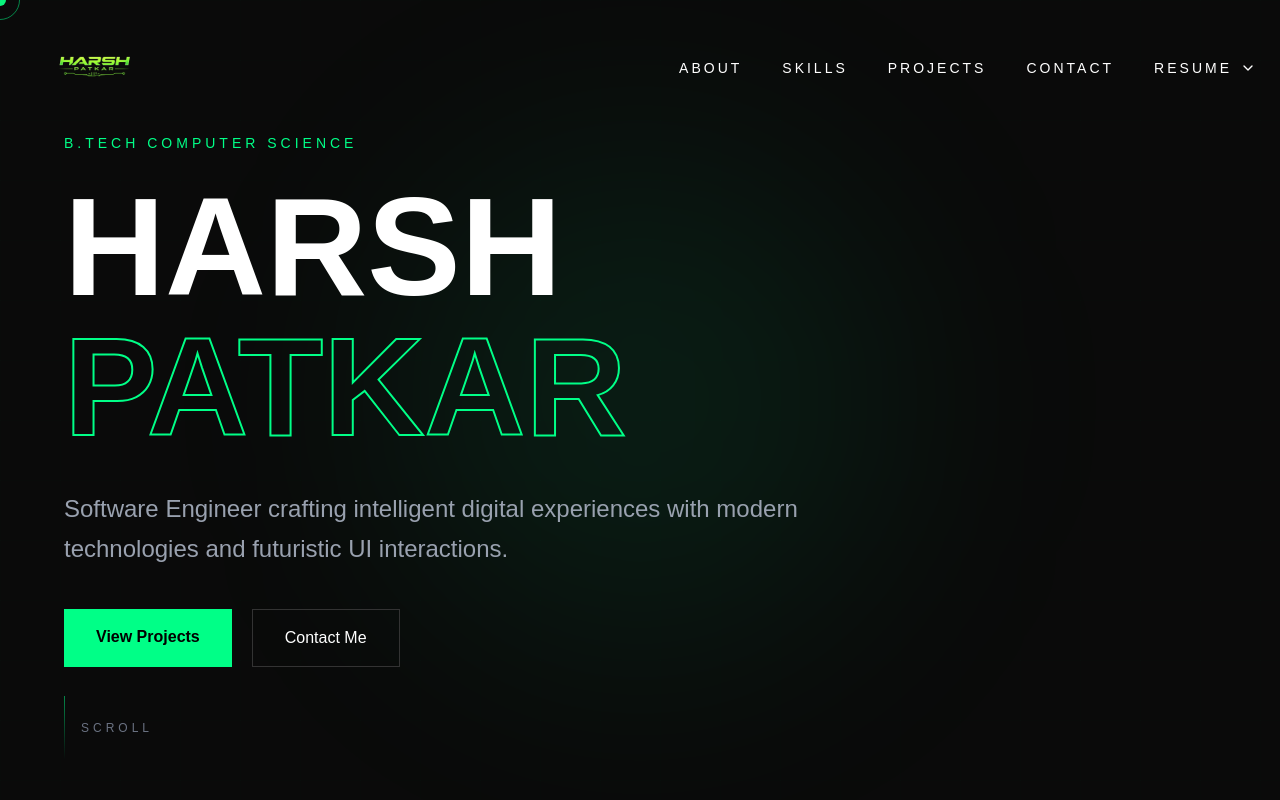
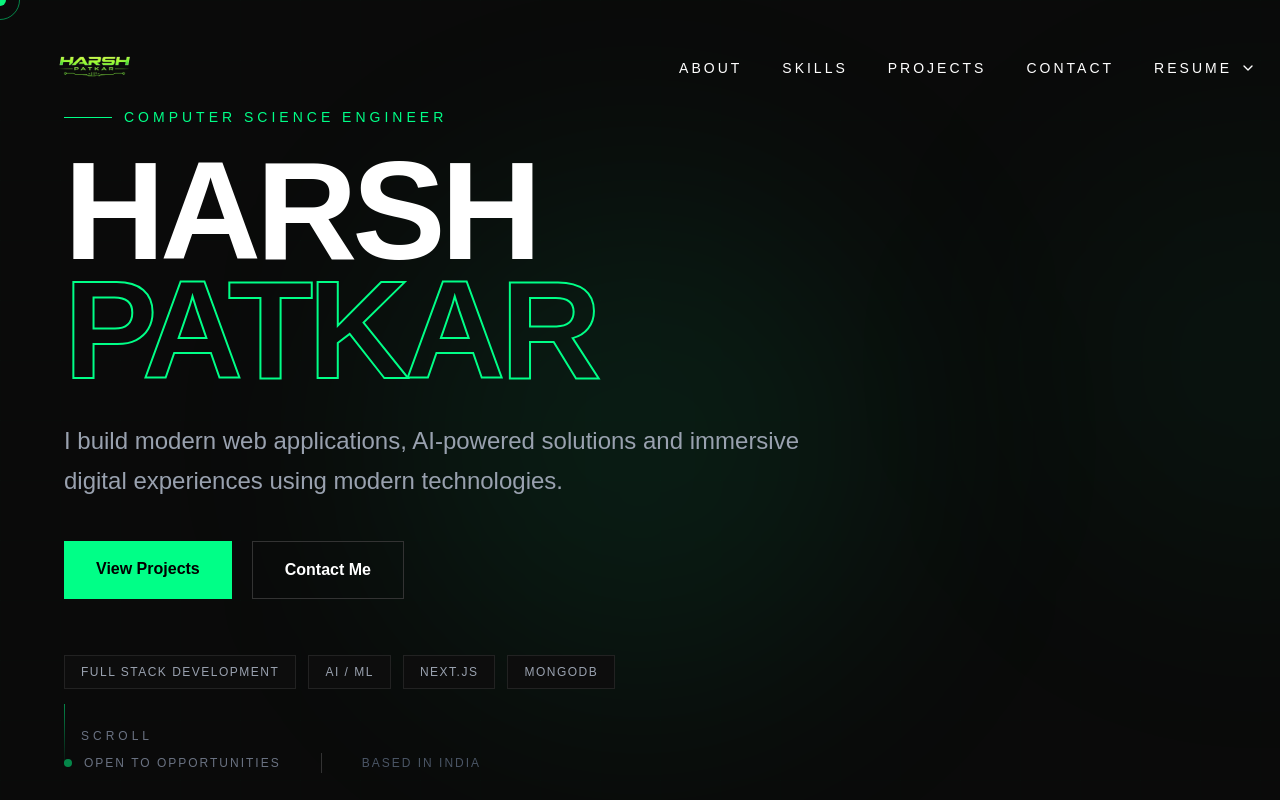
Before and after one commit to harshpatkar92/MyPortfolio, a Next.js app: page / in a window 1280 px wide. Shown: the top 800 px of the page. Built offline with nearby package versions, Linux system fonts and the light colour scheme.

Commit message:
Refactor Hero component layout and styles
Updated the Hero component for improved layout and styling.

```diff
--- a/components/Hero.js
+++ b/components/Hero.js
@@ -4,11 +4,9 @@ import { useEffect, useRef } from "react";
 import gsap from "gsap";
 
 export default function Hero() {
-
   const heroRef = useRef(null);
 
   useEffect(() => {
-
     gsap.fromTo(
       heroRef.current,
       {
@@ -22,18 +20,17 @@ export default function Hero() {
         ease: "power4.out",
       }
     );
-
   }, []);
 
   return (
     <section
       ref={heroRef}
       id="hero"
-      className="min-h-screen flex items-center justify-center px-6 md:px-16 relative overflow-hidden bg-[#0a0a0a]"
+      className="min-h-screen flex items-center justify-center px-5 sm:px-6 md:px-16 relative overflow-hidden bg-[#0a0a0a] pt-24 md:pt-20"
     >
-
+      {/* Grid Background */}
       <div
-        className="absolute inset-0 opacity-[0.05]"
+        className="absolute inset-0 opacity-[0.05] pointer-events-none"
         style={{
           backgroundImage:
             "linear-gradient(#00ff8720 1px, transparent 1px), linear-gradient(90deg,#00ff8720 1px, transparent 1px)",
@@ -41,54 +38,128 @@ export default function Hero() {
         }}
       />
 
-      <div className="glow"></div>
+      {/* Main Glow */}
+      <div className="glow pointer-events-none" />
 
-      <div className="relative z-10 max-w-6xl w-full">
+      {/* Extra Ambient Glow */}
+      <div className="absolute right-[-180px] top-[20%] w-[400px] h-[400px] bg-[#00ff87]/5 blur-[130px] rounded-full pointer-events-none" />
 
-        <p className="text-[#00ff87] uppercase tracking-[4px] mb-6 text-sm">
-          B.Tech Computer Science
+      <div className="relative z-10 max-w-7xl w-full">
+        {/* Top Label */}
+        <div className="flex items-center gap-3 mb-6">
+          <span className="w-8 sm:w-12 h-[1px] bg-[#00ff87]" />
+
+          <p className="text-[#00ff87] uppercase tracking-[3px] sm:tracking-[4px] text-xs sm:text-sm">
+            Computer Science Engineer
+          </p>
+        </div>
+
+        {/* Main Heading */}
+        <h1 className="text-[15vw] sm:text-7xl md:text-[120px] lg:text-[140px] font-black leading-[0.85] tracking-[-4px] sm:tracking-[-5px] mb-8">
+          HARSH
+          <br />
+          <span className="stroke-text">PATKAR</span>
+        </h1>
+
+        {/* Description */}
+        <p className="text-gray-400 text-base sm:text-lg md:text-2xl max-w-3xl leading-7 sm:leading-8 md:leading-10 mb-10">
+          I build modern web applications, AI-powered solutions and
+          immersive digital experiences using modern technologies.
         </p>
 
-        <h1 className="text-6xl md:text-[140px] font-black leading-none mb-8">
-          HARSH
-          <br />
-          <span className="stroke-text">
-            PATKAR
-          </span>
-        </h1>
-
-        <p className="text-gray-400 text-lg md:text-2xl max-w-3xl leading-10 mb-10">
-          Software Engineer crafting intelligent digital experiences with modern technologies and futuristic UI interactions.
-        </p>
-
-        <div className="flex gap-5 flex-wrap">
-
+        {/* Buttons */}
+        <div className="flex gap-3 sm:gap-5 flex-wrap">
           <a
             href="#projects"
-            className="px-8 py-4 bg-[#00ff87] text-black font-bold hover:scale-105 transition"
+            className="
+              px-6 sm:px-8
+              py-3.5 sm:py-4
+              bg-[#00ff87]
+              text-black
+              font-bold
+              text-sm sm:text-base
+              hover:scale-105
+              transition-transform
+              duration-300
+            "
           >
             View Projects
           </a>
 
           <a
             href="#contact"
-            className="px-8 py-4 border border-[#333] hover:border-[#00ff87] hover:text-[#00ff87] transition"
+            className="
+              px-6 sm:px-8
+              py-3.5 sm:py-4
+              border border-[#333]
+              text-white
+              font-bold
+              text-sm sm:text-base
+              hover:border-[#00ff87]
+              hover:text-[#00ff87]
+              transition-all
+              duration-300
+            "
           >
             Contact Me
           </a>
-
         </div>
 
+        {/* Developer Tags */}
+        <div className="mt-12 sm:mt-14 flex flex-wrap gap-2.5 sm:gap-3">
+          {[
+            "Full Stack Development",
+            "AI / ML",
+            "Next.js",
+            "MongoDB",
+          ].map((item) => (
+            <span
+              key={item}
+              className="
+                px-3.5
+                sm:px-4
+                py-2
+                text-[10px]
+                sm:text-xs
+                uppercase
+                tracking-[1.5px]
+                text-gray-400
+                border
+                border-[#222]
+                bg-[#0d0d0d]
+                hover:border-[#00ff87]/40
+                hover:text-[#00ff87]
+                transition
+              "
+            >
+              {item}
+            </span>
+          ))}
+        </div>
+
+        {/* Bottom Info */}
+        <div className="mt-14 sm:mt-16 flex flex-col sm:flex-row sm:items-center gap-5 sm:gap-10">
+          <div className="flex items-center gap-3">
+            <span className="w-2 h-2 rounded-full bg-[#00ff87] animate-pulse" />
+
+            <span className="text-gray-500 text-xs uppercase tracking-[2px]">
+              Open to Opportunities
+            </span>
+          </div>
+
+          <div className="hidden sm:block w-px h-5 bg-[#333]" />
+
+          <span className="text-gray-600 text-xs uppercase tracking-[2px]">
+            Based in India
+          </span>
+        </div>
       </div>
 
-      <div className="absolute bottom-10 left-6 md:left-16 flex items-center gap-4 text-xs uppercase tracking-[4px] text-gray-500">
-
-        <div className="w-[1px] h-16 bg-gradient-to-b from-[#00ff87] to-transparent animate-pulse"></div>
-
+      {/* Scroll Indicator */}
+      <div className="absolute bottom-8 left-5 sm:left-6 md:left-16 flex items-center gap-4 text-[10px] sm:text-xs uppercase tracking-[3px] sm:tracking-[4px] text-gray-500">
+        <div className="w-[1px] h-12 sm:h-16 bg-gradient-to-b from-[#00ff87] to-transparent animate-pulse" />
         Scroll
-
       </div>
-
     </section>
   );
 }
```
